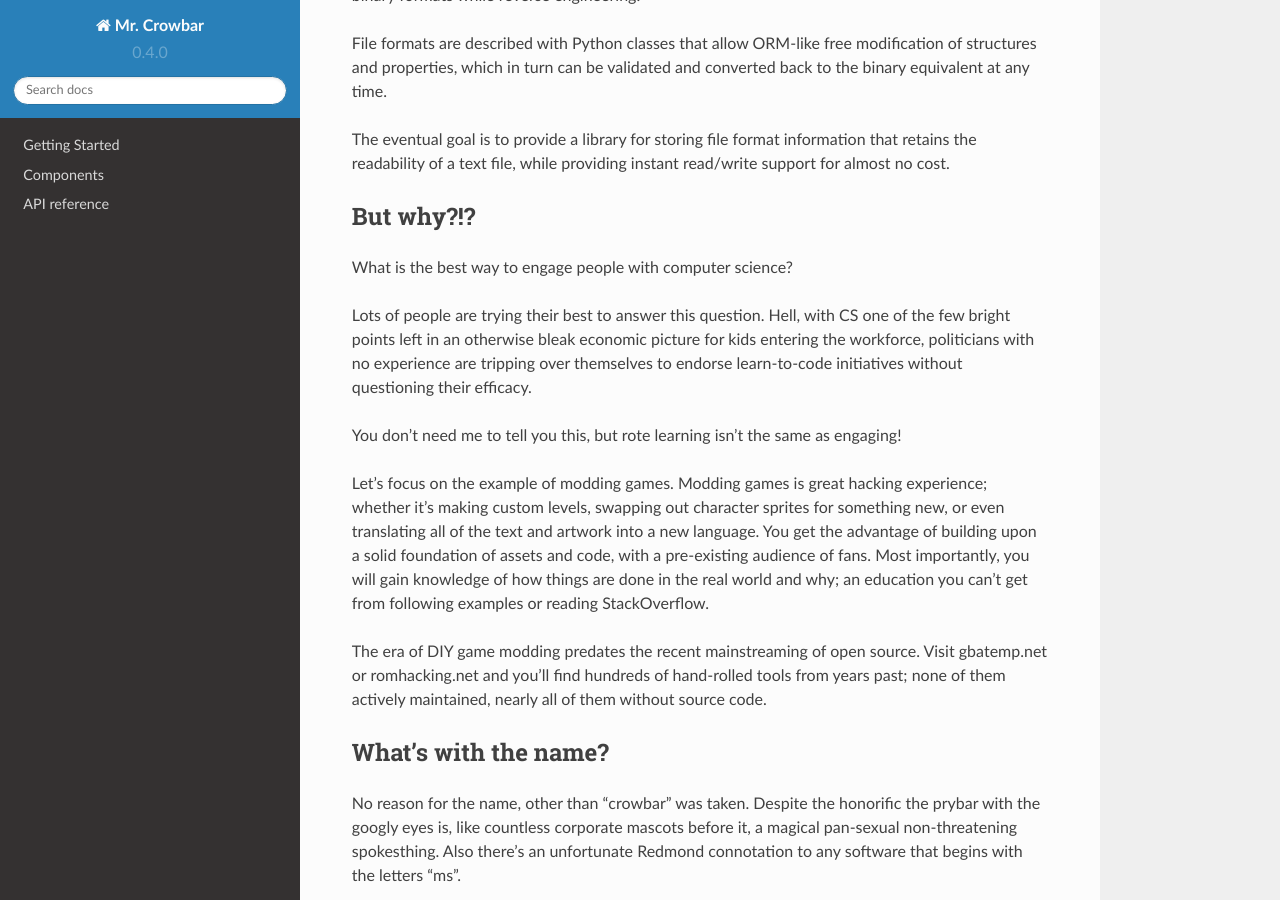
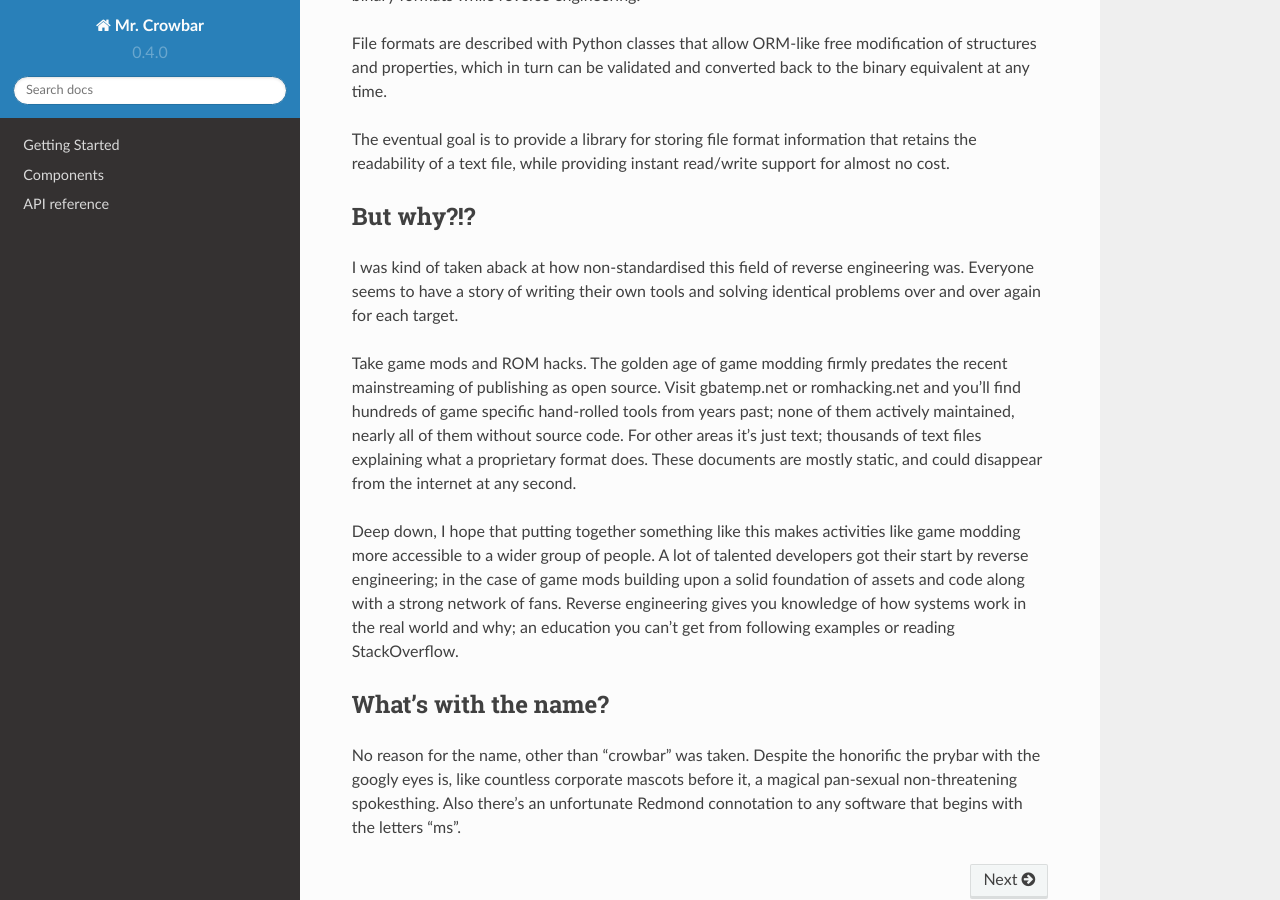
Before and after one commit to moralrecordings/mrcrowbar, a Sphinx documentation site: the page built from doc/source/index.rst, in a window 1280 px wide and 900 px high, scrolled down 618 px. Built offline with Sphinx 7.4.7 and the Read the Docs theme 2.0.0, drawn with Linux system fonts in a browser that asks for light colours.

```diff
--- a/doc/source/index.rst
+++ b/doc/source/index.rst
@@ -14,22 +14,14 @@ File formats are described with Python classes that allow ORM-like free modifica
 The eventual goal is to provide a library for storing file format information that retains the readability of a text file, while providing instant read/write support for almost no cost.
 
 
-
-
-
 But why?!?
 ----------
 
-What is the best way to engage people with computer science?
+I was kind of taken aback at how non-standardised this field of reverse engineering was. Everyone seems to have a story of writing their own tools and solving identical problems over and over again for each target.
 
-Lots of people are trying their best to answer this question. Hell, with CS one of the few bright points left in an otherwise bleak economic picture for kids entering the workforce, politicians with no experience are tripping over themselves to endorse learn-to-code initiatives without questioning their efficacy.
+Take game mods and ROM hacks. The golden age of game modding firmly predates the recent mainstreaming of publishing as open source. Visit gbatemp.net or romhacking.net and you'll find hundreds of game specific hand-rolled tools from years past; none of them actively maintained, nearly all of them without source code. For other areas it's just text; thousands of text files explaining what a proprietary format does. These documents are mostly static, and could disappear from the internet at any second.
 
-You don't need me to tell you this, but rote learning isn't the same as engaging!
-
-Let's focus on the example of modding games. Modding games is great hacking experience; whether it's making custom levels, swapping out character sprites for something new, or even translating all of the text and artwork into a new language. You get the advantage of building upon a solid foundation of assets and code, with a pre-existing audience of fans. Most importantly, you will gain knowledge of how things are done in the real world and why; an education you can't get from following examples or reading StackOverflow.
-
-
-The era of DIY game modding predates the recent mainstreaming of open source. Visit gbatemp.net or romhacking.net and you'll find hundreds of hand-rolled tools from years past; none of them actively maintained, nearly all of them without source code.
+Deep down, I hope that putting together something like this makes activities like game modding more accessible to a wider group of people. A lot of talented developers got their start by reverse engineering; in the case of game mods building upon a solid foundation of assets and code along with a strong network of fans. Reverse engineering gives you knowledge of how systems work in the real world and why; an education you can't get from following examples or reading StackOverflow.
 
 
 What's with the name?
```
Also changed, not shown: doc/source/getting_started.rst (+9 -2 lines).
